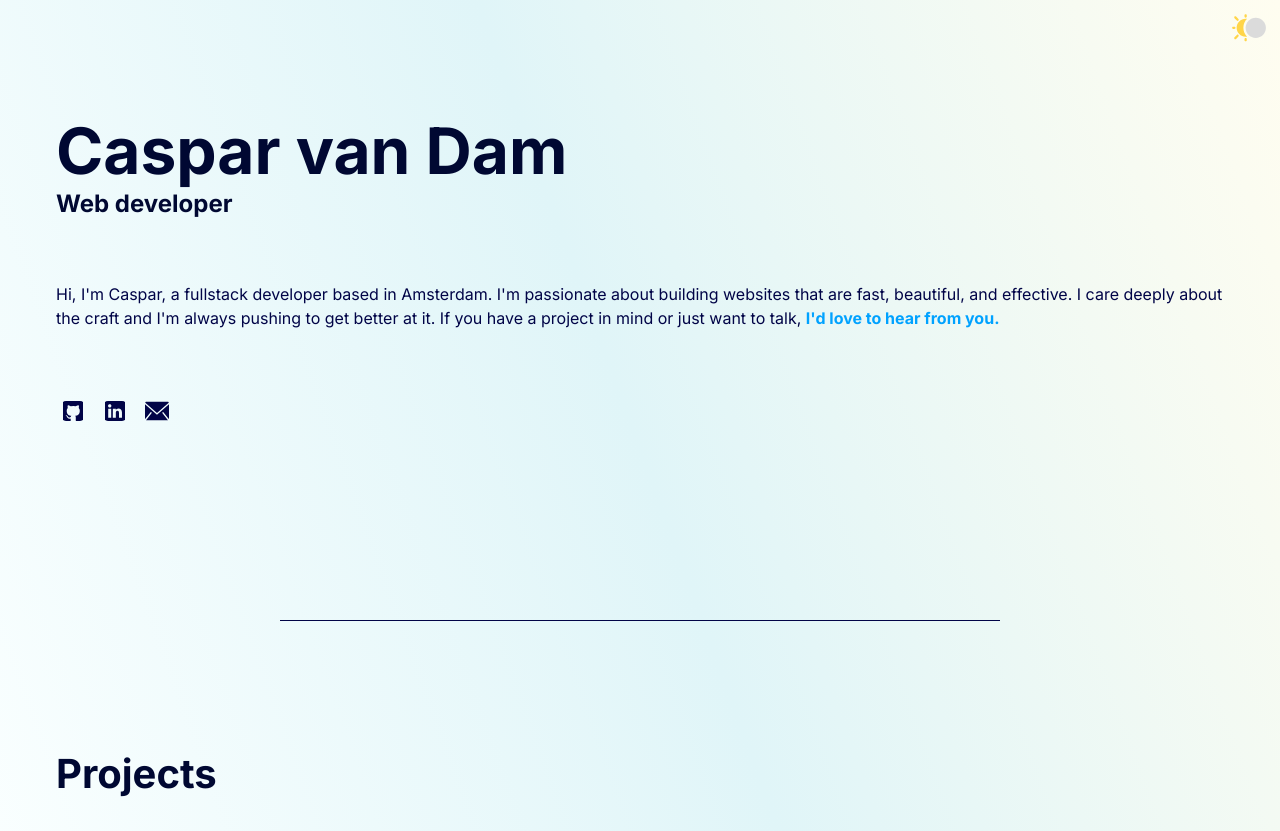
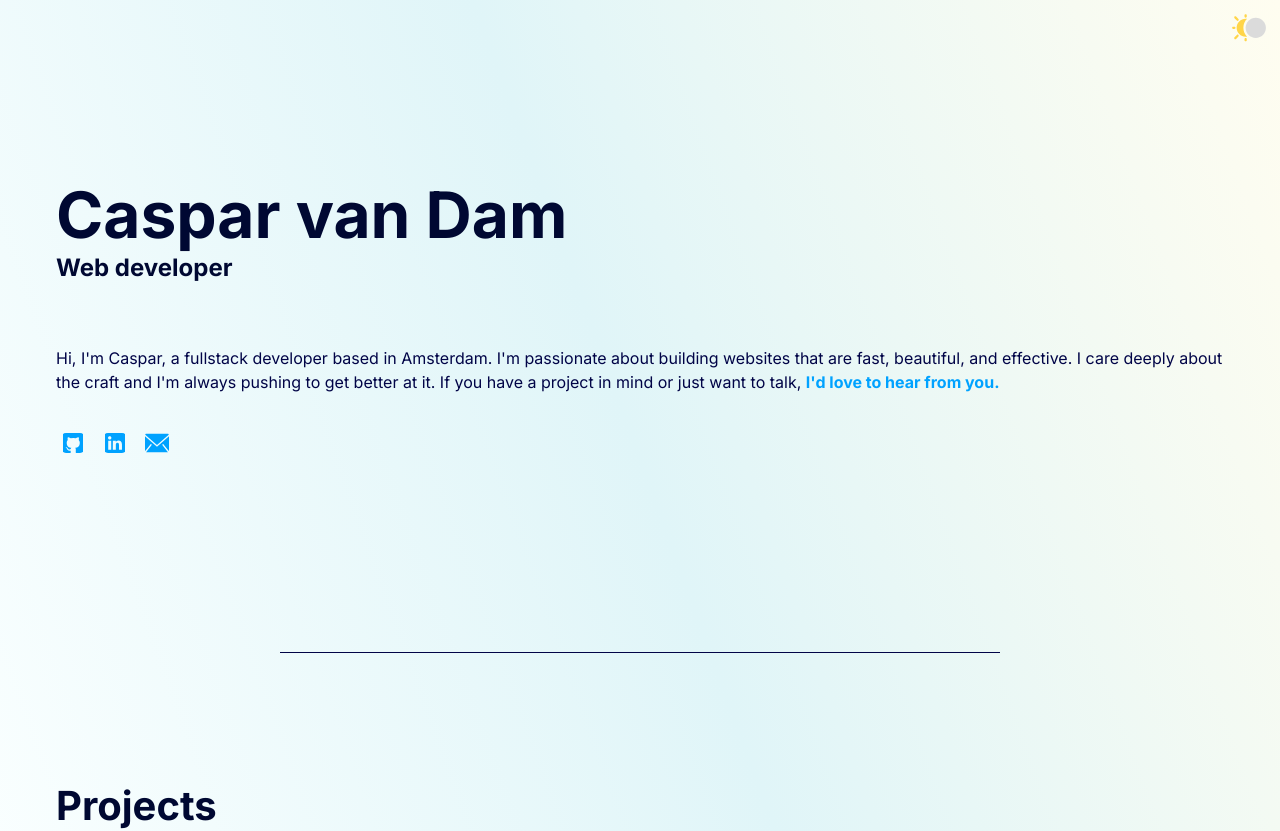
Before and after one commit to crvdam/portfolio_v3, a React (Vite) app in the folder portfolio_v3/: page / in a window 1280 px wide. Shown: the top 831 px of the page. Built offline with nearby package versions, Linux system fonts and the light colour scheme.

Commit message:
socials color change to cta + hero padding adjustment

```diff
--- a/portfolio_v3/src/components/Main/Main.css
+++ b/portfolio_v3/src/components/Main/Main.css
@@ -29,7 +29,8 @@ h1 {
 }
 
 .hero-text-wrapper {
-    margin-bottom: 4rem;
+    margin-top: 4rem;
+    margin-bottom: 2rem;
 }
 
 .hero {
--- a/portfolio_v3/src/components/Socials/Socials.css
+++ b/portfolio_v3/src/components/Socials/Socials.css
@@ -29,6 +29,6 @@
     }
 
     svg path {
-        fill: var(--clr-text);
+        fill: var(--clr-cta);
     }
 }
```
